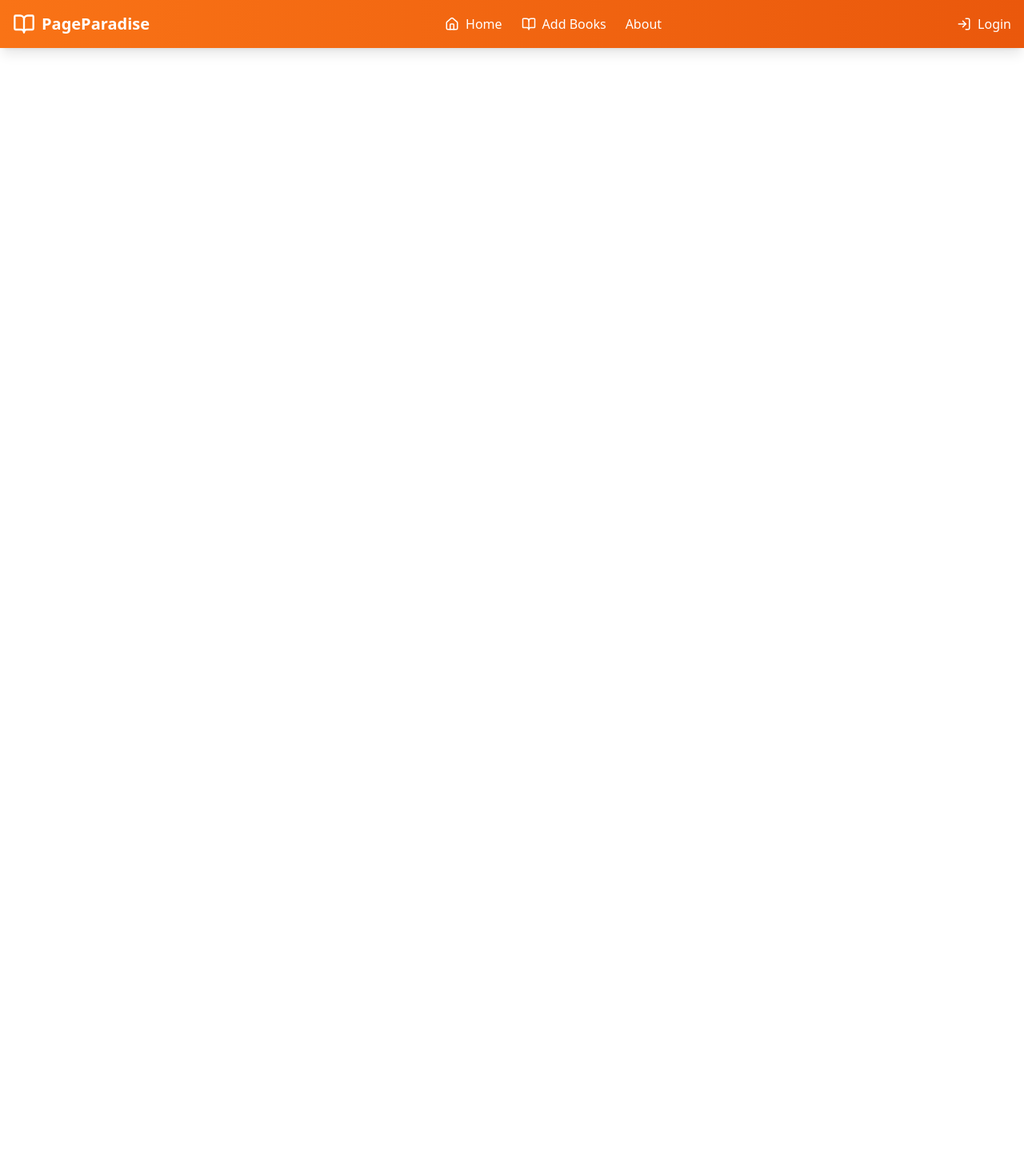
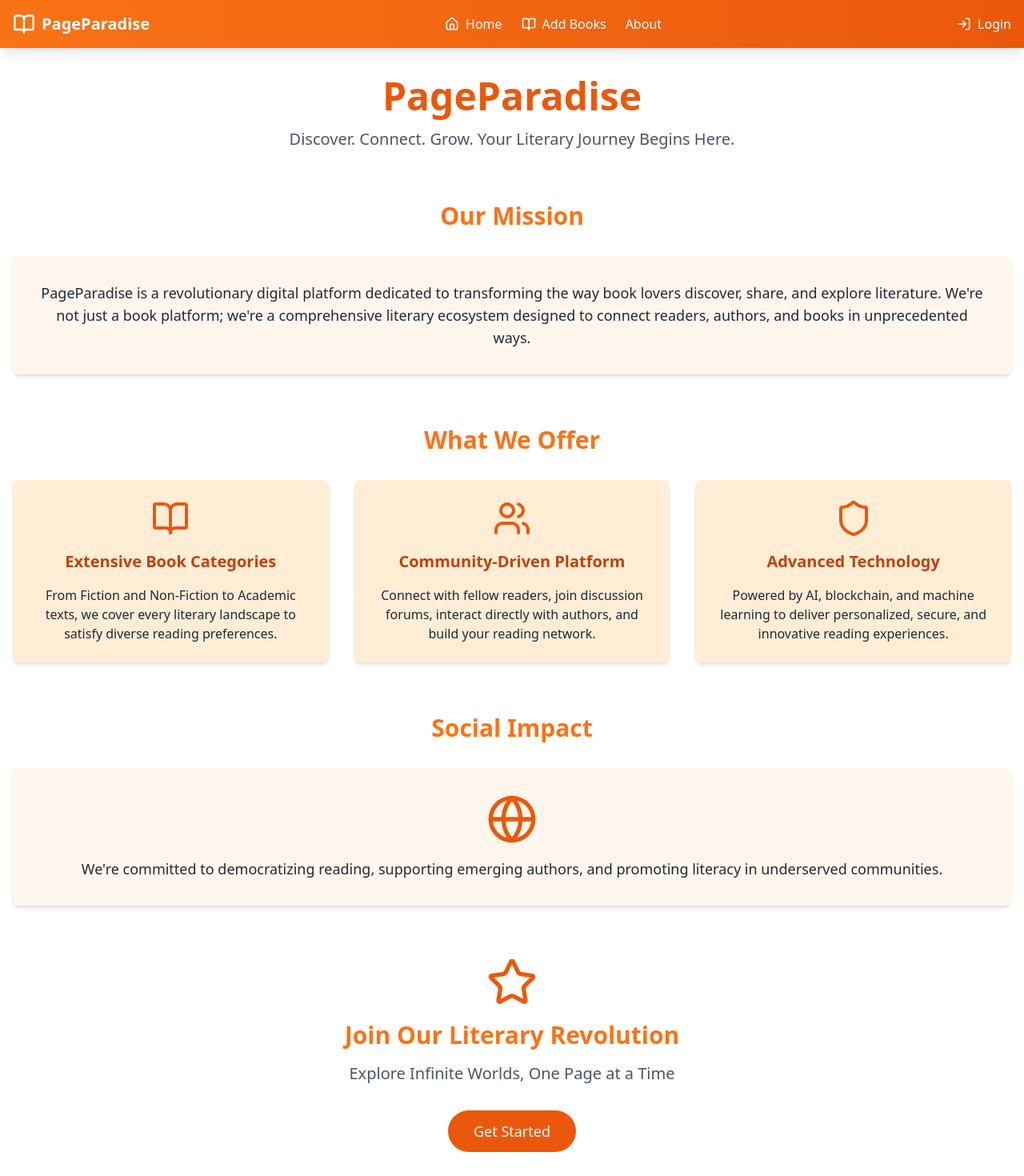
Before and after one commit to Piyush11204/PageParadise2.0, a React (Create React App) app: page /about in a window 1280 px wide. Shown: the top 1470 px of the page at 80% size. Before the commit the page ends 800 px from the top, so only its background shows below. Built offline with nearby package versions, Linux system fonts and the light colour scheme; no server answers.

Commit message:
about Us and something

```diff
--- a/src/App.js
+++ b/src/App.js
@@ -5,15 +5,19 @@ import Login from './Pages/Auth/Login';
 import HomePage from './Pages/Home/HomePage';
 import Navbar from './components/Navbar';
 import AddBook from './Pages/Home/AddBook';
+import PageParadiseAbout from './Pages/Home/about';
+import ForNav from './components/forNav';
 function App() {
   return (
    <>
    <Navbar/>
+   <ForNav/>
     <Routes>
       <Route path="/" element={<HomePage />} />
       <Route path="/login" element={<Login/>} />
       <Route path="/signup" element={<SignUp/>} />
       <Route path='/book/addbook' element={<AddBook/>} />
+      <Route path='about' element={<PageParadiseAbout/>} />
     </Routes>
    </>
   );
--- /dev/null
+++ b/src/Pages/Home/about.jsx
@@ -0,0 +1,82 @@
+import React from 'react';
+import { BookOpen, Users, Shield, Globe, Star } from 'lucide-react';
+
+const PageParadiseAbout = () => {
+  return (
+    <div className="bg-white min-h-screen text-gray-800">
+      <div className="container mx-auto px-4 py-12">
+        <header className="text-center mb-16">
+          <h1 className="text-5xl font-bold text-orange-600 mb-4">PageParadise</h1>
+          <p className="text-xl text-gray-600 max-w-2xl mx-auto">
+            Discover. Connect. Grow. Your Literary Journey Begins Here.
+          </p>
+        </header>
+
+        <section className="mb-16">
+          <h2 className="text-3xl font-semibold text-orange-500 mb-8 text-center">Our Mission</h2>
+          <div className="bg-orange-50 p-8 rounded-lg shadow-md">
+            <p className="text-lg text-center">
+              PageParadise is a revolutionary digital platform dedicated to transforming the way book lovers discover,
+              share, and explore literature. We're not just a book platform; we're a comprehensive literary ecosystem
+              designed to connect readers, authors, and books in unprecedented ways.
+            </p>
+          </div>
+        </section>
+
+        <section className="mb-16">
+          <h2 className="text-3xl font-semibold text-orange-500 mb-8 text-center">What We Offer</h2>
+          <div className="grid md:grid-cols-3 gap-8">
+            <div className="bg-orange-100 p-6 rounded-lg shadow-md text-center">
+              <BookOpen className="mx-auto text-orange-600 mb-4" size={48} />
+              <h3 className="text-xl font-bold mb-4 text-orange-700">Extensive Book Categories</h3>
+              <p>
+                From Fiction and Non-Fiction to Academic texts, we cover every literary landscape
+                to satisfy diverse reading preferences.
+              </p>
+            </div>
+            <div className="bg-orange-100 p-6 rounded-lg shadow-md text-center">
+              <Users className="mx-auto text-orange-600 mb-4" size={48} />
+              <h3 className="text-xl font-bold mb-4 text-orange-700">Community-Driven Platform</h3>
+              <p>
+                Connect with fellow readers, join discussion forums, interact directly with authors,
+                and build your reading network.
+              </p>
+            </div>
+            <div className="bg-orange-100 p-6 rounded-lg shadow-md text-center">
+              <Shield className="mx-auto text-orange-600 mb-4" size={48} />
+              <h3 className="text-xl font-bold mb-4 text-orange-700">Advanced Technology</h3>
+              <p>
+                Powered by AI, blockchain, and machine learning to deliver personalized,
+                secure, and innovative reading experiences.
+              </p>
+            </div>
+          </div>
+        </section>
+
+        <section className="mb-16">
+          <h2 className="text-3xl font-semibold text-orange-500 mb-8 text-center">Social Impact</h2>
+          <div className="bg-orange-50 p-8 rounded-lg shadow-md text-center">
+            <Globe className="mx-auto text-orange-600 mb-4" size={64} />
+            <p className="text-lg">
+              We're committed to democratizing reading, supporting emerging authors,
+              and promoting literacy in underserved communities.
+            </p>
+          </div>
+        </section>
+
+        <section className="text-center">
+          <Star className="mx-auto text-orange-600 mb-4" size={64} />
+          <h2 className="text-3xl font-bold text-orange-500 mb-4">Join Our Literary Revolution</h2>
+          <p className="text-xl text-gray-600 mb-8">
+            Explore Infinite Worlds, One Page at a Time
+          </p>
+          <button className="bg-orange-600 text-white px-8 py-3 rounded-full text-lg hover:bg-orange-700 transition duration-300">
+            Get Started
+          </button>
+        </section>
+      </div>
+    </div>
+  );
+};
+
+export default PageParadiseAbout;
--- a/src/components/Navbar.jsx
+++ b/src/components/Navbar.jsx
@@ -2,7 +2,7 @@ import React, { useState } from 'react';
 import { useNavigate } from 'react-router-dom';
 import { useFirebase } from '../context/firebase';
 import { Link } from 'react-router-dom';
-import { Menu, X, BookOpen, Home, LogOut, UserPlus, LogIn } from 'lucide-react';
+import { Menu, X, BookOpen, Home, LogOut, LogIn } from 'lucide-react';
 import { toast, ToastContainer } from 'react-toastify';
 import 'react-toastify/dist/ReactToastify.css';
 
@@ -141,7 +141,7 @@ const Navbar = () => {
                         <div className="p-4 space-y-4">
                             <Link
                                 to="/"
-                                className="block text-orange-700 hover:bg-orange-100 p-2 rounded flex items-center space-x-2"
+                                className=" text-orange-700 hover:bg-orange-100 p-2 rounded flex items-center space-x-2"
                                 onClick={toggleMobileSidePanel}
                             >
                                 <Home size={18} />
@@ -149,7 +149,7 @@ const Navbar = () => {
                             </Link>
                             <Link
                                 to="/Book/AddBook"
-                                className="block text-orange-700 hover:bg-orange-100 p-2 rounded flex items-center space-x-2"
+                                className=" text-orange-700 hover:bg-orange-100 p-2 rounded flex items-center space-x-2"
                                 onClick={toggleMobileSidePanel}
                             >
                                 <BookOpen size={18} />
@@ -177,7 +177,7 @@ const Navbar = () => {
                                 <>
                                     <Link
                                         to="/login"
-                                        className="block text-orange-700 hover:bg-orange-100 p-2 rounded flex items-center space-x-2"
+                                        className=" text-orange-700 hover:bg-orange-100 p-2 rounded flex items-center space-x-2"
                                         onClick={toggleMobileSidePanel}
                                     >
                                         <LogIn size={18} />
--- /dev/null
+++ b/src/components/forNav.jsx
@@ -0,0 +1,12 @@
+import React from 'react'
+
+const ForNav = () => {
+  return (
+    <div>
+        <h1>hello</h1>
+        <h1>hello</h1>
+    </div>
+  )
+}
+
+export default ForNav;
--- a/src/context/firebase.jsx
+++ b/src/context/firebase.jsx
@@ -5,10 +5,10 @@ import {
   createUserWithEmailAndPassword,
   signInWithEmailAndPassword,
   GoogleAuthProvider,
-  signInWithRedirect,
   onAuthStateChanged,
 } from "firebase/auth";
 import { getFirestore, addDoc,getDocs, collection } from "firebase/firestore";
+import { signInWithPopup } from "firebase/auth";
 
 // Firebase configuration
 const firebaseConfig = {
@@ -121,9 +121,9 @@ export const FirebaseProvider = (props) => {
   };
 
   // Login with Google
-  const googleLogin =  () => {
+  const googleLogin = async () => {
     try {
-      return signInWithRedirect(FirebaseAuth, GoogleProvider);
+      return await signInWithPopup(FirebaseAuth, GoogleProvider);
     } catch (error) {
       console.error("Google Login Error:", error.message);
       throw error;
```
